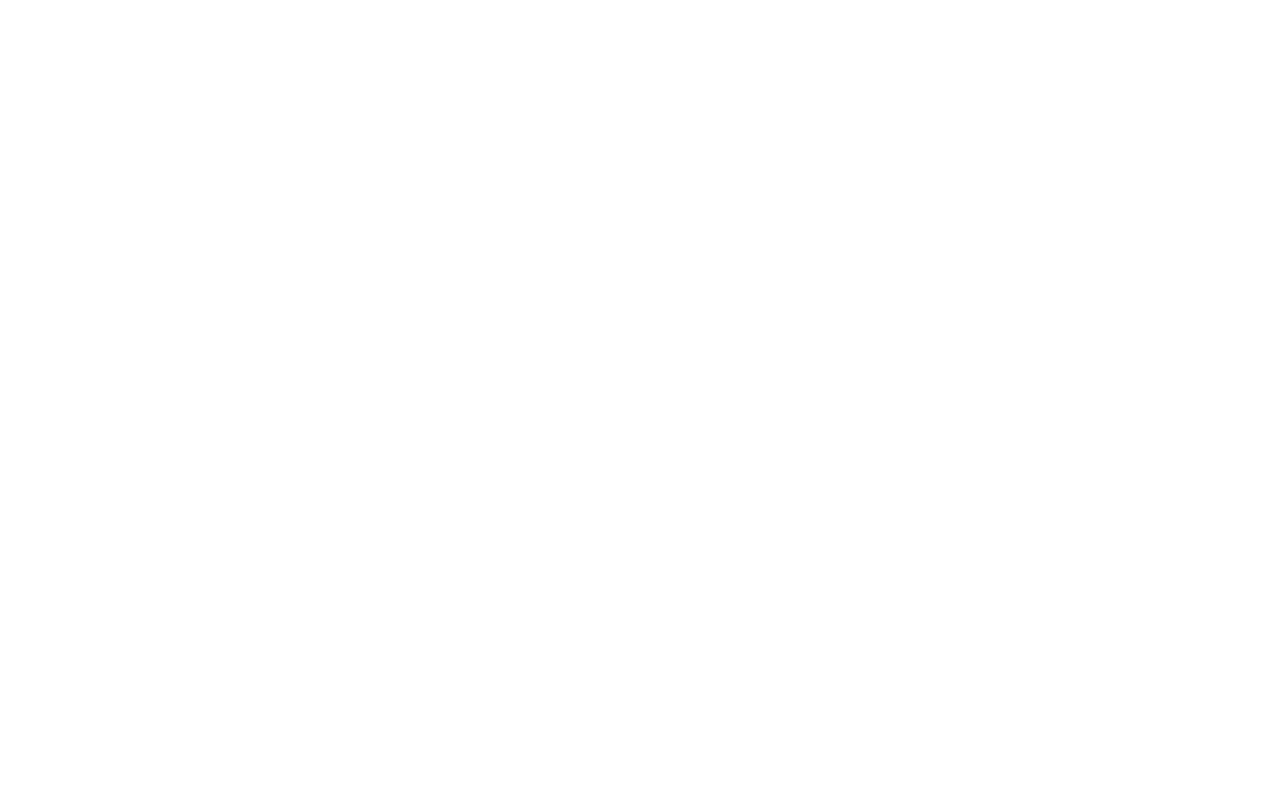
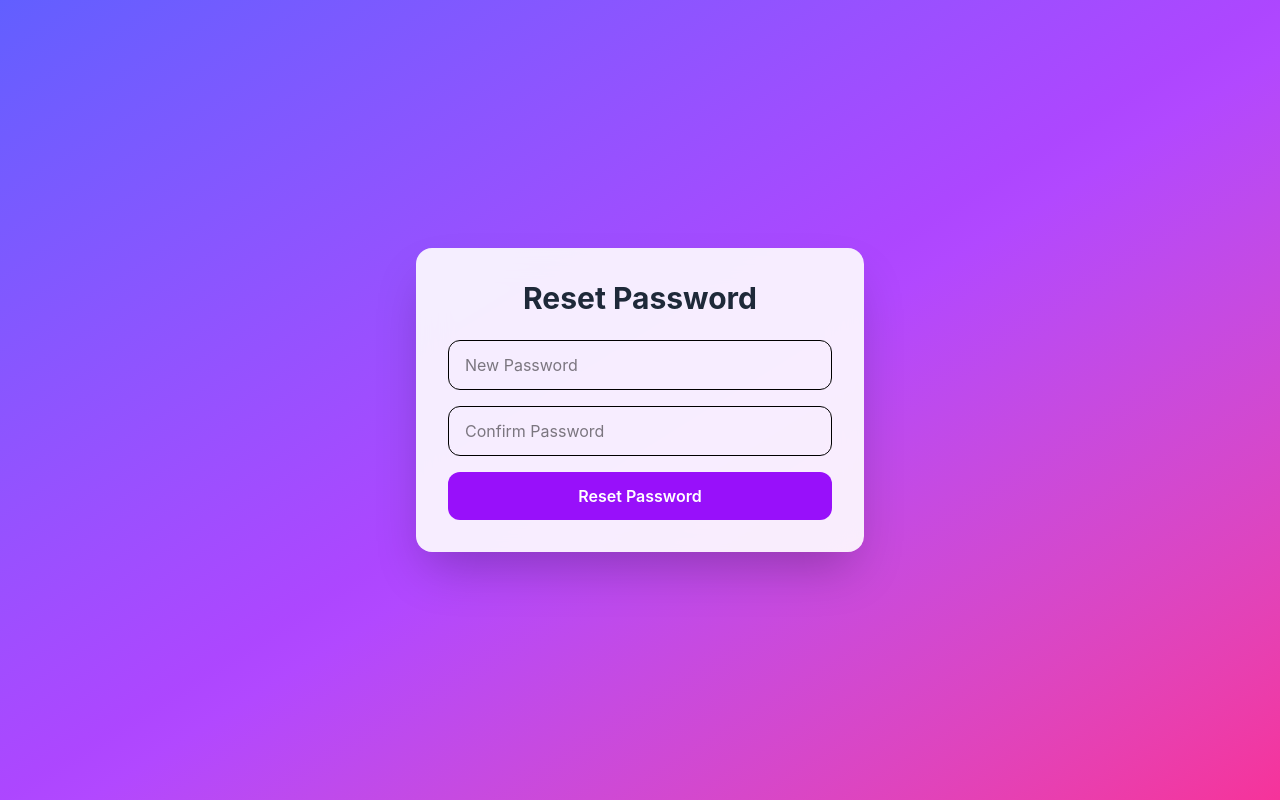
Before and after one commit to Sarita595k/Weather_Frontend, a React (Vite) app: page /reset-password/1 in a window 1280 px wide. Before the commit this address had no page. Built offline with nearby package versions, Linux system fonts and the light colour scheme.

Commit message:
forgot password and reset password page created

```diff
--- a/src/App.jsx
+++ b/src/App.jsx
@@ -4,6 +4,8 @@ import Dashboard from './Components/Dashboard'
 import { Route, Routes } from 'react-router-dom'
 import Home from './Components/Home'
 import ProtectedRoute from './Components/ProtectedRoute'
+import ForgotPassword from './Components/ForgotPassword'
+import ResetPassword from './Components/ResetPassword'
 
 const App = () => {
   return (
@@ -12,6 +14,8 @@ const App = () => {
         <Route path="/" element={<Home />} />
         <Route path='/signup' element={<Signup />} />
         <Route path='/login' element={<Login />} />
+        <Route path="/forgot-password" element={<ForgotPassword />} />
+        <Route path="/reset-password/:token" element={<ResetPassword />} />
         <Route
           path="/dashboard"
           element={
--- /dev/null
+++ b/src/Components/ForgotPassword.jsx
@@ -0,0 +1,76 @@
+import { useState } from "react";
+
+const ForgotPassword = () => {
+    const [email, setEmail] = useState("");
+    const [message, setMessage] = useState("");
+    const [error, setError] = useState("");
+
+    const handleSubmit = async (e) => {
+        e.preventDefault();
+        setMessage("");
+        setError("");
+
+        try {
+            const res = await fetch(
+                `${import.meta.env.VITE_BASE_URL}/api/user/forgot-password`,
+                {
+                    method: "POST",
+                    headers: { "Content-Type": "application/json" },
+                    body: JSON.stringify({ email }),
+                }
+            );
+
+            const data = await res.json();
+
+            if (res.ok) {
+                setMessage(data.message);
+                setEmail("");
+            } else {
+                setError(data.message || "Something went wrong");
+            }
+        } catch (err) {
+            console.log(err);
+            setError("Server not responding");
+        }
+    };
+
+    return (
+        <div className="min-h-screen flex items-center justify-center bg-gradient-to-br from-indigo-500 via-purple-500 to-pink-500 px-4">
+            <div className="bg-white/90 backdrop-blur-lg rounded-2xl shadow-2xl p-8 w-full max-w-md">
+                <h2 className="text-3xl font-bold text-center mb-6 text-gray-800">
+                    Forgot Password
+                </h2>
+
+                {message && (
+                    <div className="mb-4 p-3 bg-green-100 border border-green-400 text-green-700 rounded-lg text-sm">
+                        {message}
+                    </div>
+                )}
+                {error && (
+                    <div className="mb-4 p-3 bg-red-100 border border-red-400 text-red-700 rounded-lg text-sm">
+                        {error}
+                    </div>
+                )}
+
+                <form onSubmit={handleSubmit} className="space-y-4">
+                    <input
+                        type="email"
+                        placeholder="Enter your email"
+                        value={email}
+                        onChange={(e) => setEmail(e.target.value)}
+                        className="w-full px-4 py-3 rounded-xl border focus:ring-2 focus:ring-purple-400 outline-none"
+                        required
+                    />
+                    <button
+                        type="submit"
+                        className="w-full py-3 bg-purple-600 text-white rounded-xl font-semibold hover:bg-purple-700 transition duration-300"
+                    >
+                        Send Reset Link
+                    </button>
+                </form>
+            </div>
+        </div>
+    );
+};
+
+export default ForgotPassword;
--- a/src/Components/Login.jsx
+++ b/src/Components/Login.jsx
@@ -98,6 +98,14 @@ const Login = () => {
                         </button>
                     </form>
 
+
+                    {/* Forgot Password Link */}
+                    <p className="text-right mt-2 text-sm text-gray-600">
+                        <Link to="/forgot-password" className="text-indigo-600 hover:underline">
+                            Forgot Password?
+                        </Link>
+                    </p>
+
                     <p className="text-center text-sm mt-6">
                         Don’t have an account?{" "}
                         <Link to="/signup" className="text-indigo-600">
--- /dev/null
+++ b/src/Components/ResetPassword.jsx
@@ -0,0 +1,97 @@
+import { useState } from "react";
+import { useParams, useNavigate } from "react-router-dom";
+
+const ResetPassword = () => {
+    const { token } = useParams();
+    const navigate = useNavigate();
+    const [password, setPassword] = useState("");
+    const [confirmPassword, setConfirmPassword] = useState("");
+    const [error, setError] = useState("");
+    const [message, setMessage] = useState("");
+
+    const handleSubmit = async (e) => {
+        e.preventDefault();
+        setError("");
+        setMessage("");
+
+        if (password !== confirmPassword) {
+            setError("Passwords do not match");
+            return;
+        }
+
+        try {
+            const res = await fetch(
+                `${import.meta.env.VITE_BASE_URL}/api/user/reset-password/${token}`,
+                {
+                    method: "PUT",
+                    headers: { "Content-Type": "application/json" },
+                    body: JSON.stringify({ password }),
+                }
+            );
+
+            const data = await res.json();
+
+            if (res.ok) {
+                setMessage(data.message);
+                setPassword("");
+                setConfirmPassword("");
+
+                // Redirect to login after 2 seconds
+                setTimeout(() => navigate("/login"), 2000);
+            } else {
+                setError(data.message || "Something went wrong");
+            }
+        } catch (err) {
+            console.log(err);
+            setError("Server not responding");
+        }
+    };
+
+    return (
+        <div className="min-h-screen flex items-center justify-center bg-gradient-to-br from-indigo-500 via-purple-500 to-pink-500 px-4">
+            <div className="bg-white/90 backdrop-blur-lg rounded-2xl shadow-2xl p-8 w-full max-w-md">
+                <h2 className="text-3xl font-bold text-center mb-6 text-gray-800">
+                    Reset Password
+                </h2>
+
+                {message && (
+                    <div className="mb-4 p-3 bg-green-100 border border-green-400 text-green-700 rounded-lg text-sm">
+                        {message} Redirecting to login...
+                    </div>
+                )}
+                {error && (
+                    <div className="mb-4 p-3 bg-red-100 border border-red-400 text-red-700 rounded-lg text-sm">
+                        {error}
+                    </div>
+                )}
+
+                <form onSubmit={handleSubmit} className="space-y-4">
+                    <input
+                        type="password"
+                        placeholder="New Password"
+                        value={password}
+                        onChange={(e) => setPassword(e.target.value)}
+                        className="w-full px-4 py-3 rounded-xl border focus:ring-2 focus:ring-purple-400 outline-none"
+                        required
+                    />
+                    <input
+                        type="password"
+                        placeholder="Confirm Password"
+                        value={confirmPassword}
+                        onChange={(e) => setConfirmPassword(e.target.value)}
+                        className="w-full px-4 py-3 rounded-xl border focus:ring-2 focus:ring-purple-400 outline-none"
+                        required
+                    />
+                    <button
+                        type="submit"
+                        className="w-full py-3 bg-purple-600 text-white rounded-xl font-semibold hover:bg-purple-700 transition duration-300"
+                    >
+                        Reset Password
+                    </button>
+                </form>
+            </div>
+        </div>
+    );
+};
+
+export default ResetPassword;
```
